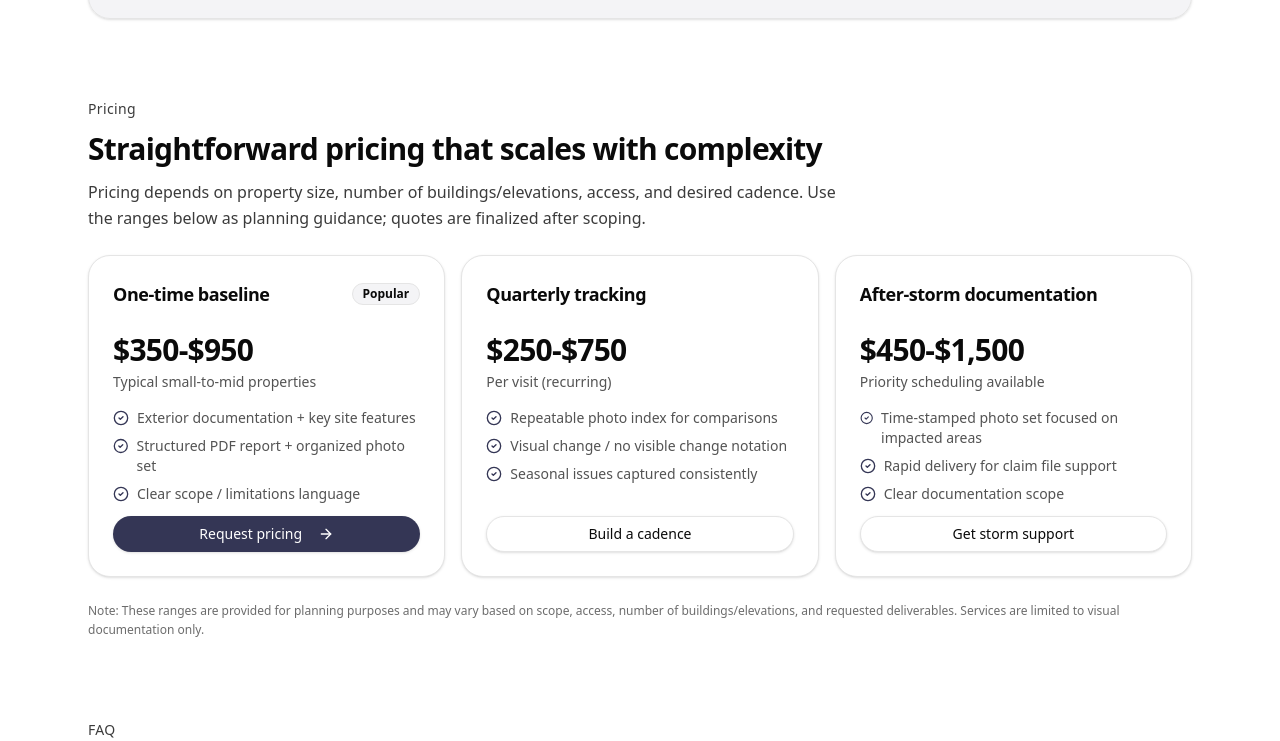
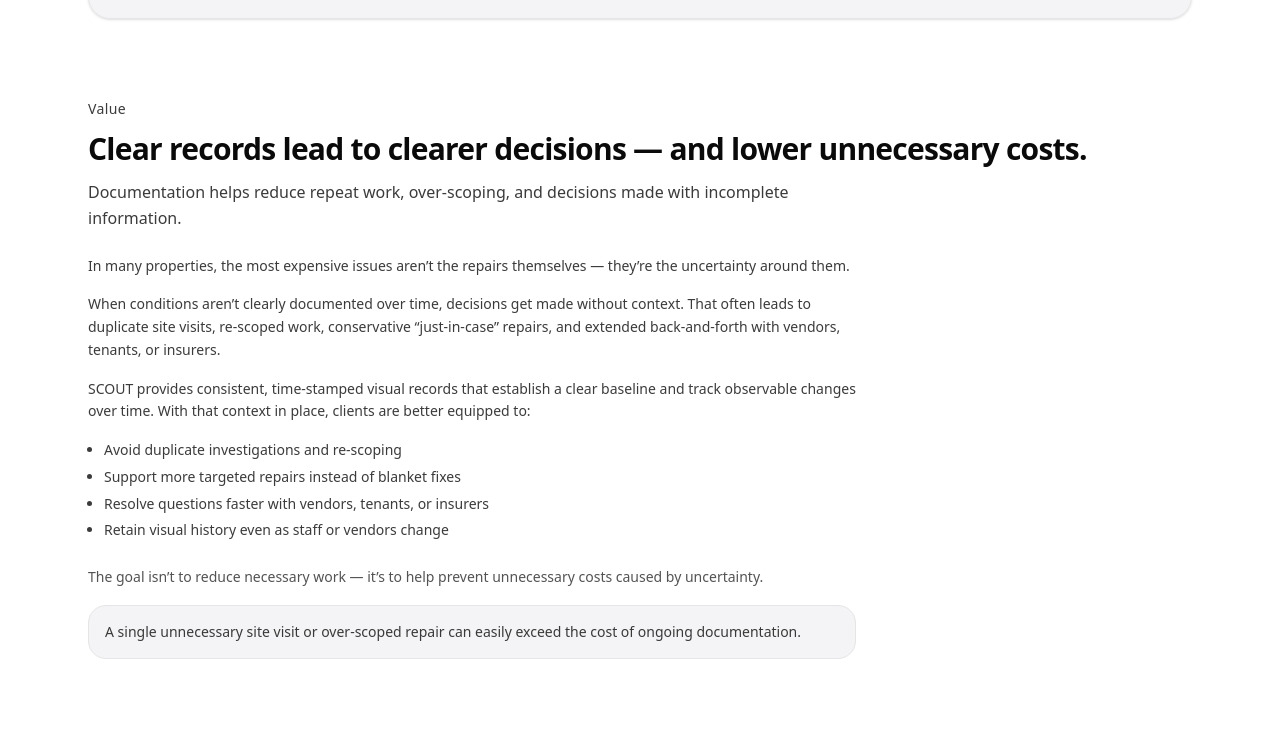
Before and after one commit to bennettb15/scout-site, a React (Vite) app: page / in a window 1280 px wide. Shown: the part 2744-3485 px from the top of the page. Built offline with nearby package versions, Linux system fonts and the light colour scheme.

Commit message:
adding value section

```diff
--- a/src/ScoutMarketingSite.jsx
+++ b/src/ScoutMarketingSite.jsx
@@ -860,6 +860,53 @@ async function handleContactSubmit(e) {
       </Section>
 
 
+<Section
+  id="value"
+  eyebrow="Value"
+  title="Clear records lead to clearer decisions — and lower unnecessary costs."
+  subtitle="Documentation helps reduce repeat work, over-scoping, and decisions made with incomplete information."
+>
+  <div className="max-w-3xl space-y-4 text-sm leading-relaxed text-foreground/80">
+    <p>
+      In many properties, the most expensive issues aren’t the repairs
+      themselves — they’re the uncertainty around them.
+    </p>
+
+    <p>
+      When conditions aren’t clearly documented over time, decisions get made
+      without context. That often leads to duplicate site visits, re-scoped
+      work, conservative “just-in-case” repairs, and extended back-and-forth
+      with vendors, tenants, or insurers.
+    </p>
+
+    <p>
+      SCOUT provides consistent, time-stamped visual records that establish a
+      clear baseline and track observable changes over time. With that context
+      in place, clients are better equipped to:
+    </p>
+
+    <ul className="ml-4 list-disc space-y-1">
+      <li>Avoid duplicate investigations and re-scoping</li>
+      <li>Support more targeted repairs instead of blanket fixes</li>
+      <li>Resolve questions faster with vendors, tenants, or insurers</li>
+      <li>Retain visual history even as staff or vendors change</li>
+    </ul>
+
+    <p className="pt-2 text-foreground/70">
+      The goal isn’t to reduce necessary work — it’s to help prevent unnecessary
+      costs caused by uncertainty.
+    </p>
+
+    <div className="mt-4 rounded-2xl border border-border bg-[var(--brand)]/5 p-4 text-sm text-foreground/80">
+      A single unnecessary site visit or over-scoped repair can easily exceed
+      the cost of ongoing documentation.
+    </div>
+  </div>
+</Section>
+
+
+
+
       <Section
   id="pricing"
   eyebrow="Pricing"
```
